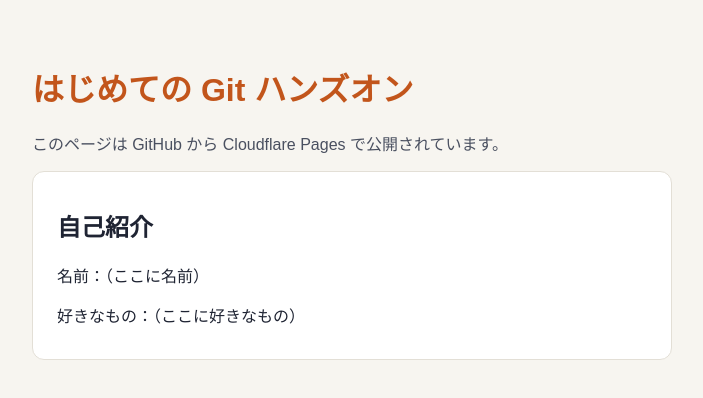
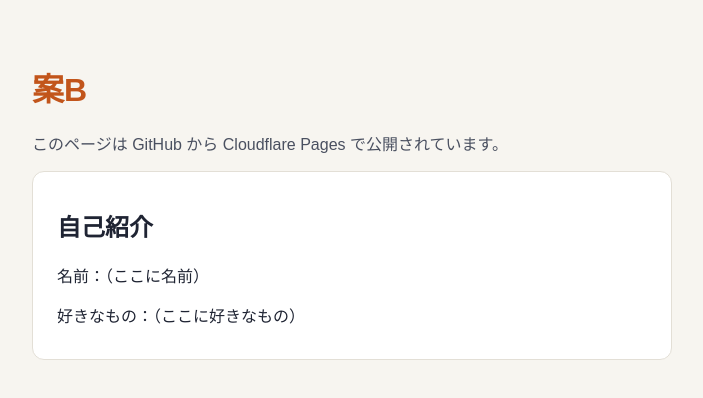
Before and after one commit to waffle-org/git-practice-yuki, a plain HTML site: page index.html in a window 1280 px wide. Shown: the whole page, without its empty margins (288-991 px from the left). Drawn offline with Linux system fonts and the light colour scheme.

Commit message:
見出しを案Bに変更

```diff
--- a/index.html
+++ b/index.html
@@ -9,7 +9,7 @@
 <body>
   <main>
     <!-- STEP4：この1行を「案A」「案B」に書き換えます -->
-    <h1>はじめての Git ハンズオン</h1>
+    <h1>案B</h1>
 
     <p class="lead">このページは GitHub から Cloudflare Pages で公開されています。</p>
 
```
